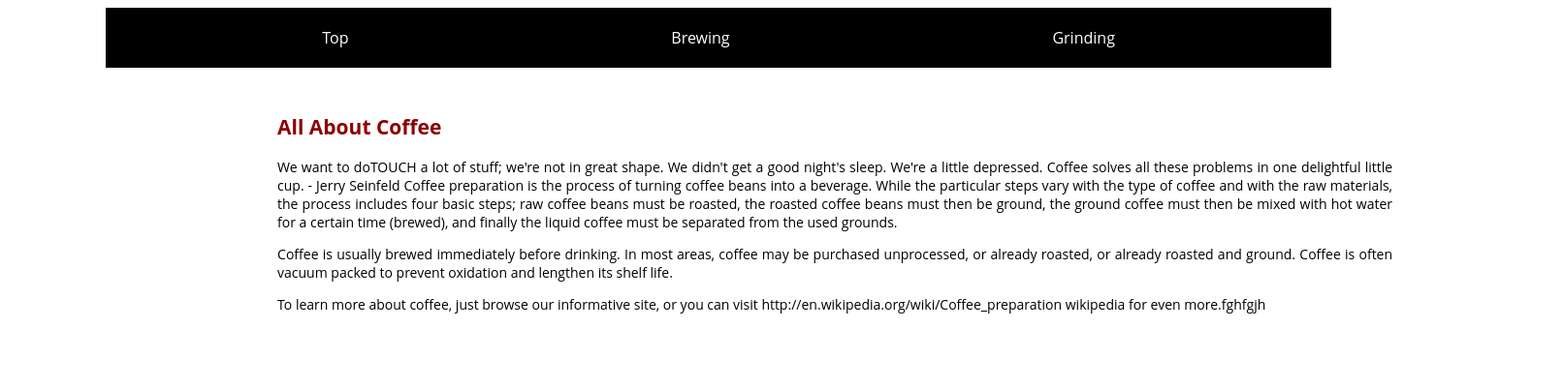
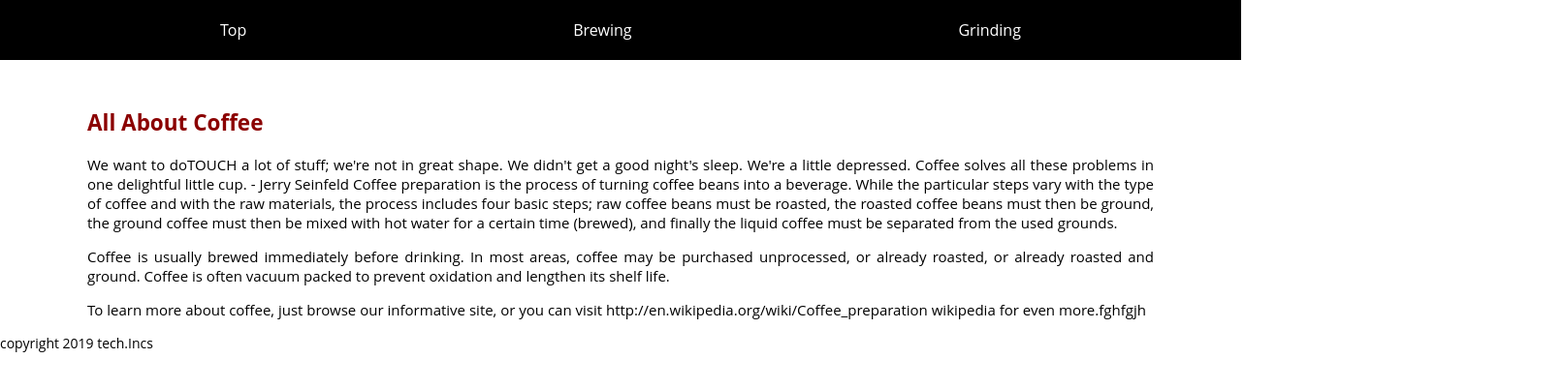
Before and after one commit to xatkazuki/pra-html-ritu, a plain HTML site: page WorkingFiles/WebsiteProject/index.html in a window 1280 px wide. Shown: the whole page at 97% size, 1613 px wide, since content can reach past the window. Drawn offline with Linux system fonts and the light colour scheme.

Commit message:
top-full-page

```diff
--- a/WorkingFiles/WebsiteProject/index.html
+++ b/WorkingFiles/WebsiteProject/index.html
@@ -30,6 +30,9 @@
             http://en.wikipedia.org/wiki/Coffee_preparation wikipedia for even more.fghfgjh</p>
         </main>
     </containar>
+    <footer>
+            <p>copyright 2019 tech.Incs</p>
+    </footer>
 </body>
 
 </html>
--- a/WorkingFiles/WebsiteProject/style.css
+++ b/WorkingFiles/WebsiteProject/style.css
@@ -2,17 +2,11 @@ body{
     font-family: 'Open Sans', sans-serif;
     font-size: 14px;
     color: #000;
-
+    margin: 0;
     height: auto;
 }
 
-containar {
-    width: 100%;
-    display: block;
-    padding-inline-start: 8%;
-    padding-inline-end: 8%;
-    max-width: 1600px;
-}
+
 
 nav {
     width: 1600px;
@@ -21,6 +15,7 @@ nav {
     background-color: black;
     padding: 20px 0px;
     text-align: center;
+    margin: 0 auto;
 }
 
 nav a {
@@ -31,12 +26,14 @@ nav a {
 }
 main {
     /* float: none; */
-    width: 1150px;
+    width: 1100px;
     max-width: 100%;
-    padding-inline-start: 14%;
-    padding-inline-end: 14%;
+    /* padding-inline-start: 14%; */
+    /* padding-inline-end: 14%; */
     padding-top: 30px;
     text-align: justify;
+    margin: 0 auto;
+    font-size: 15px;
 }
 main h2{
     color: darkred;
```
Also changed, not shown: 1 other file.
